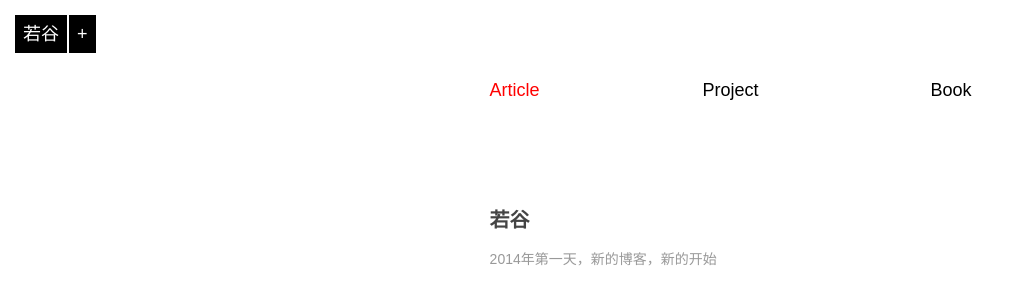
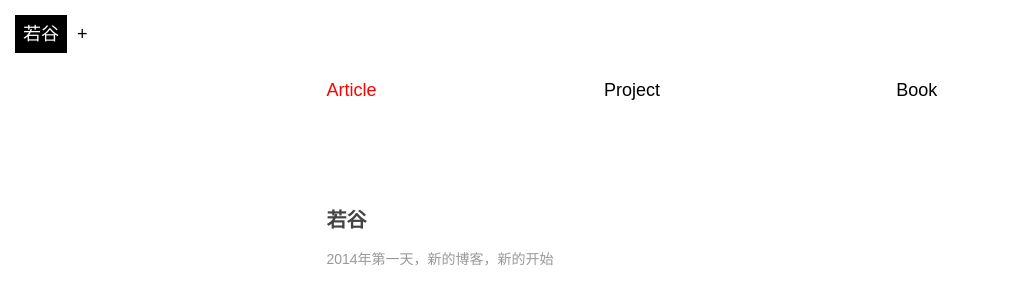
Before and after one commit to yintaoxue/yintaoxue.github.io, a Jekyll site: the page built from index.md, in a window 1280 px wide. Shown: the top 305 px of the page, without its empty margins (0-1019 px from the left). Built offline with Jekyll 4.4.1, drawn with Linux system fonts in a browser that asks for light colours; Markdown is read by kramdown in place of the engine named in the settings.

Commit message:
modify css

```diff
--- a/css/default.css
+++ b/css/default.css
@@ -92,7 +92,7 @@ pre ol{margin-left:25px;list-style-type:decimal;}
 .project .aside{
    background-image:url('https://d233eq3e3p3cv0.cloudfront.net/max/1000/0*kTUZamBulGQZg1MW.jpeg')
 }
-.index-content .section { margin-left:30%; padding-top:80px; padding-right:15%; ;}
+.index-content .section { margin-left:15%; padding-top:80px; padding-right:15%; ;}
 
 .index-content .artical-list { width:70%; margin:0 auto; }
 .index-content .artical-list li { margin-bottom:70px; }
@@ -136,10 +136,10 @@ h3.about {color:#777;margin-top:20px;font-size:22px;margin-bottom:10px}
 
 .home-menu { position:fixed; top:15px; left:15px; z-index:5; font-size:0; }
 .home-menu-icon { line-height:38px; padding:0 8px; display:inline-block; color:#fff; font-size:18px;  background:#000; }
-.home-follow { margin-left:2px; line-height:38px; padding:0 8px; display:inline-block; color:#fff; font-size:18px; background:#000;  }
+.home-follow { margin-left:2px; line-height:38px; padding:0 8px; display:inline-block; color:#000; font-size:18px; background:#fff;  }
 .home-menu-icon:hover,
-.home-follow:hover { color:#fff; text-decoration:none; }
-.home-contact { color:#fff; margin-top:2px; background:#000; padding:8px 0 7px; text-align:center; display:none;}
+.home-follow:hover { color:#000; text-decoration:none; }
+.home-contact { color:#000; margin-top:2px; background:#fff; padding:8px 0 7px; text-align:center; display:none;}
 .home-contact a { width:30px; display:inline-block; }
 .home-contact img { width:18px; }
 
```
